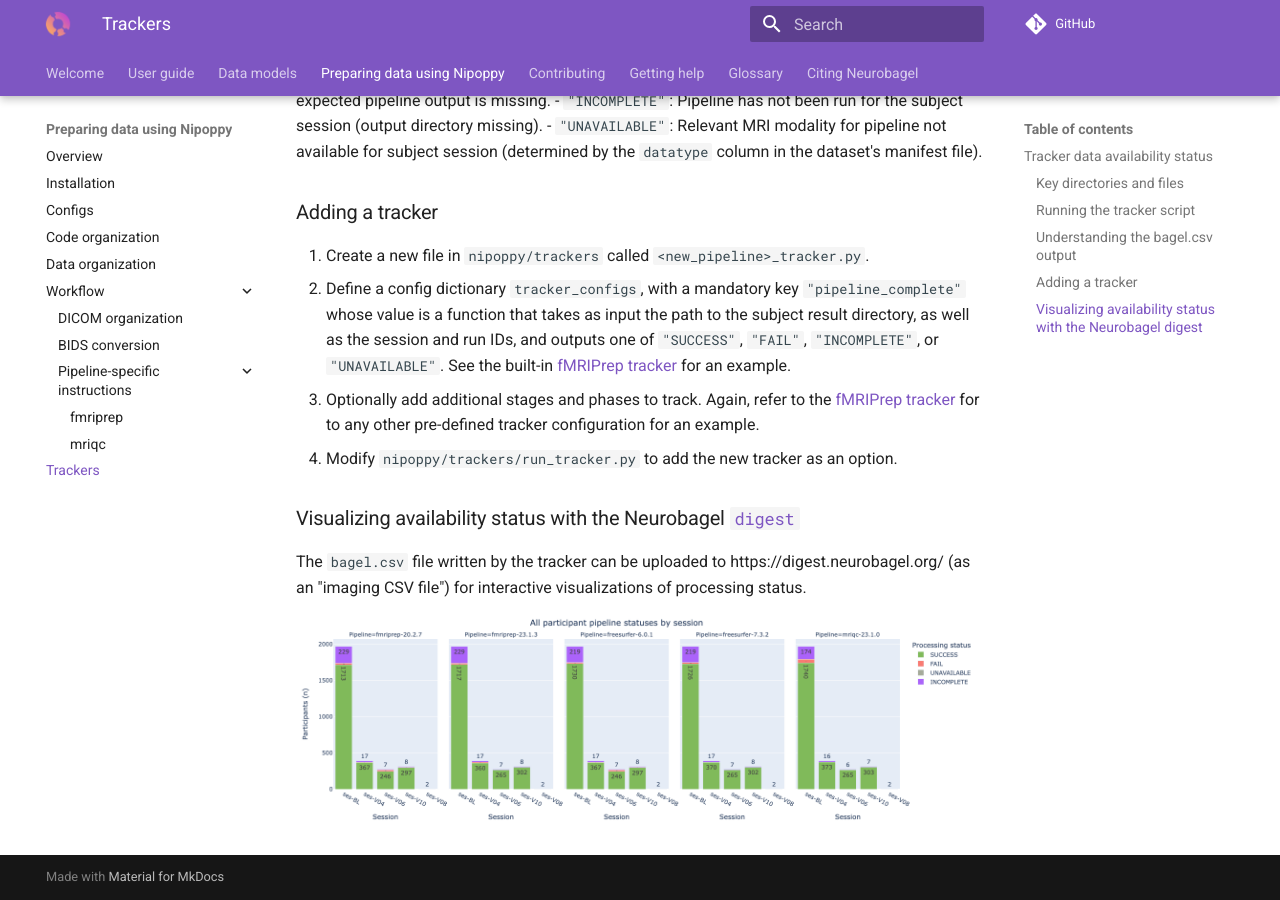
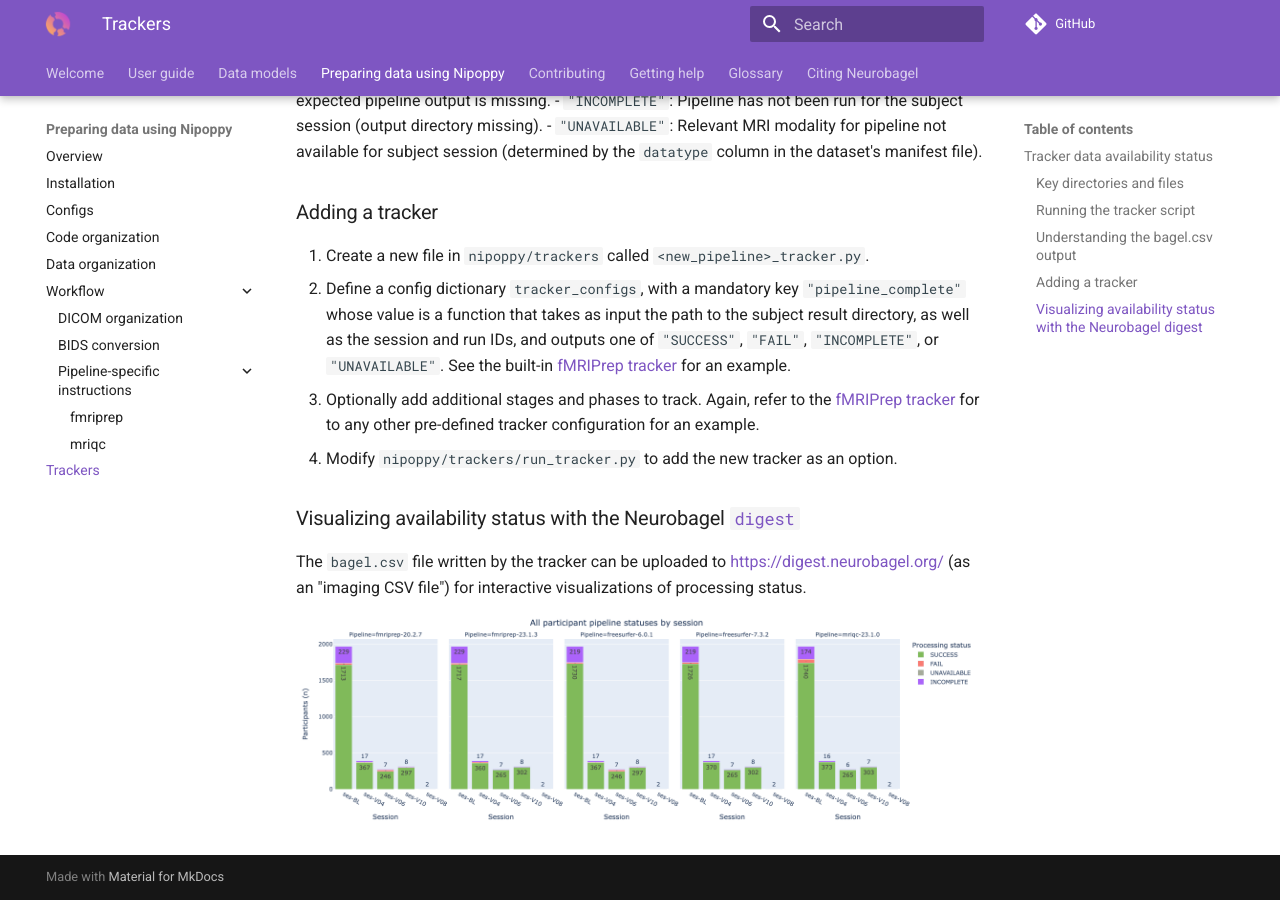
Before and after one commit to neurobagel/documentation, an MkDocs documentation site: the page built from docs/nipoppy/trackers.md, in a window 1280 px wide and 900 px high, scrolled down 1728 px. Built offline with MkDocs 1.6.1 and Material for MkDocs 9.7.7, drawn with Linux system fonts in a browser that asks for light colours; comment, search, counter and statistics services are not loaded; part of the change alters nothing that is shown.

```diff
--- a/docs/nipoppy/trackers.md
+++ b/docs/nipoppy/trackers.md
@@ -61,6 +61,6 @@ The imaging derivatives bagel has one row for each participant-session-pipeline
 
 ### Visualizing availability status with the Neurobagel [`digest`](https://digest.neurobagel.org/)
 
-The `bagel.csv` file written by the tracker can be uploaded to https://digest.neurobagel.org/ (as an "imaging CSV file") for interactive visualizations of processing status.
+The `bagel.csv` file written by the tracker can be uploaded to [https://digest.neurobagel.org/](https://digest.neurobagel.org/) (as an "imaging CSV file") for interactive visualizations of processing status.
 
 ![digest](../imgs/digest.png)
```
